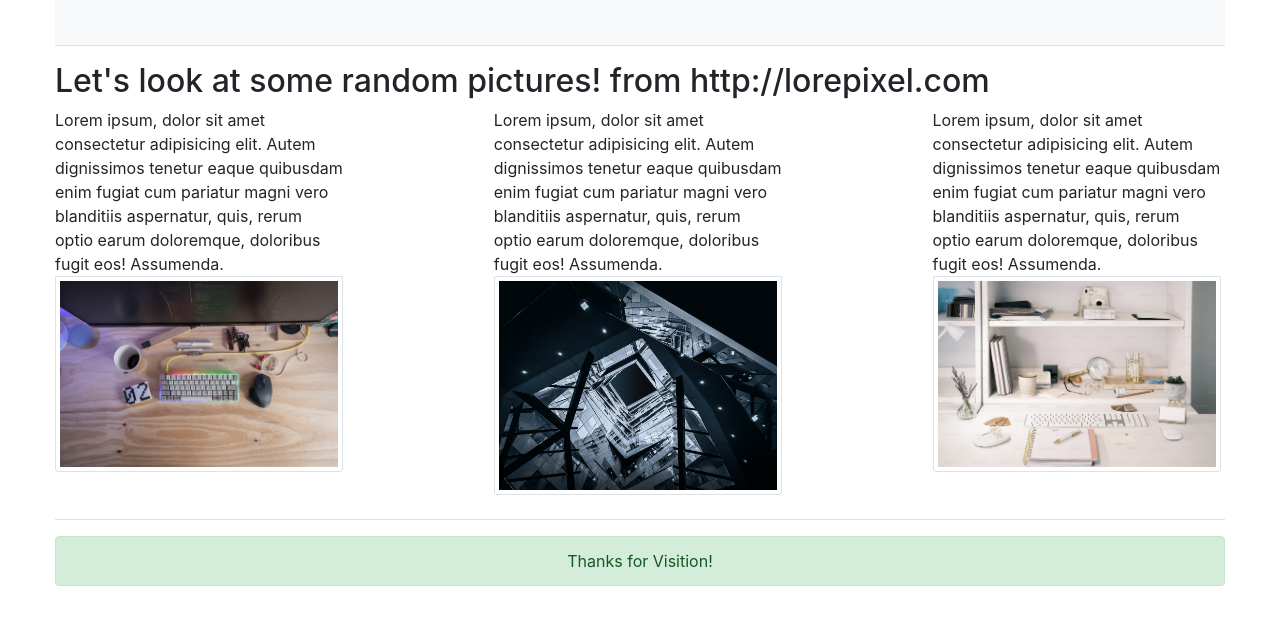
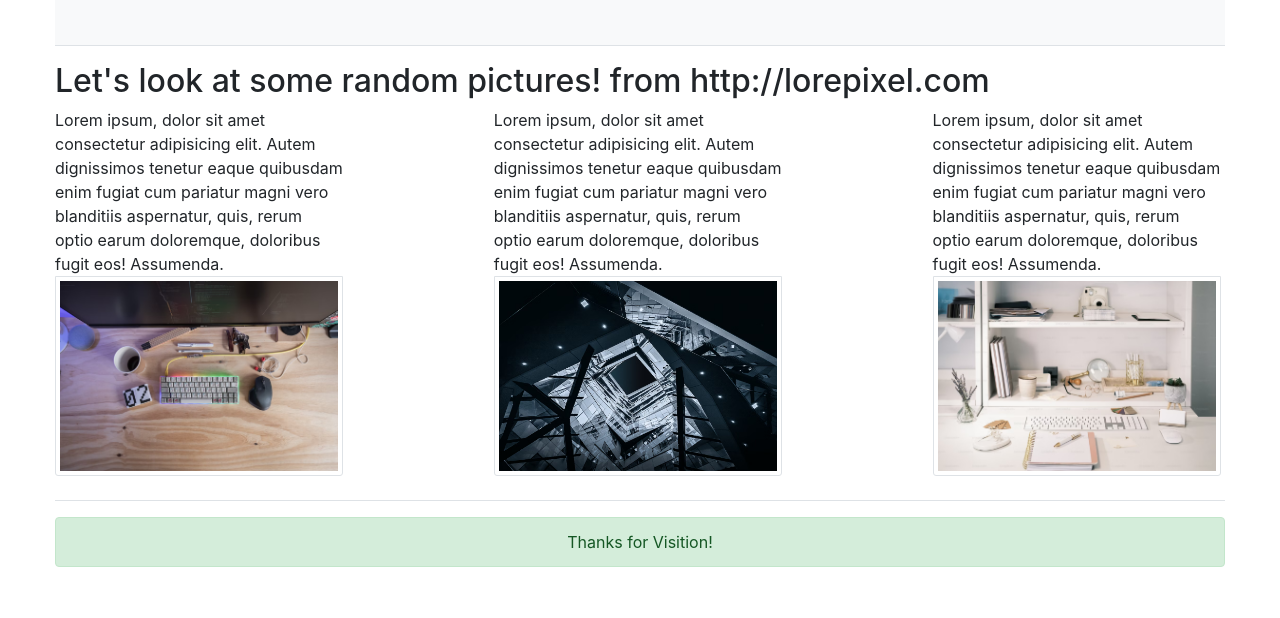
Before and after one commit to Ruwaidah/Bootstrap-Mocks, a plain HTML site: page index.html in a window 1280 px wide. Shown: the part 182-800 px from the top of the page. Drawn offline with nearby package versions, Linux system fonts and the light colour scheme.

Commit message:
adding height to img

```diff
--- a/index.html
+++ b/index.html
@@ -44,6 +44,7 @@
             </div>
             <img
               class="card-img-bottom border p-1 img-fluid"
+              style="height: 200px"
               src="./photo-1563486299190-d415ab26e837.avif"
             />
           </div>
@@ -60,6 +61,7 @@
             </div>
             <img
               class="card-img-bottom img-fluid border p-1"
+              style="height: 200px"
               src="./build.avif"
             />
           </div>
@@ -76,6 +78,7 @@
             </div>
             <img
               class="card-img-bottom img-fluid border p-1"
+              style="height: 200px"
               src="./premium_photo-1683543124672-6cbc571d1f31.avif"
             />
           </div>
```
Also changed, not shown: car.avif (deleted), mock2.png (deleted), ocean.avif (deleted), pink.avif (deleted).
